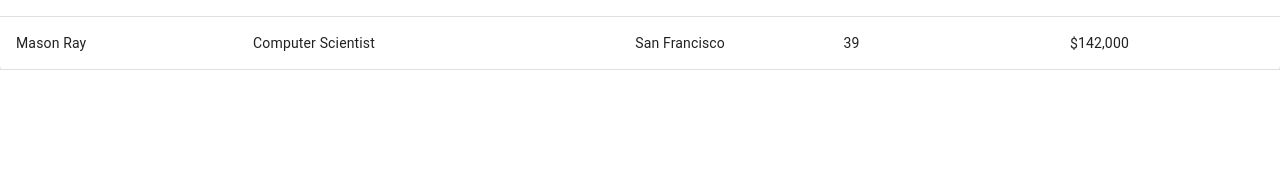
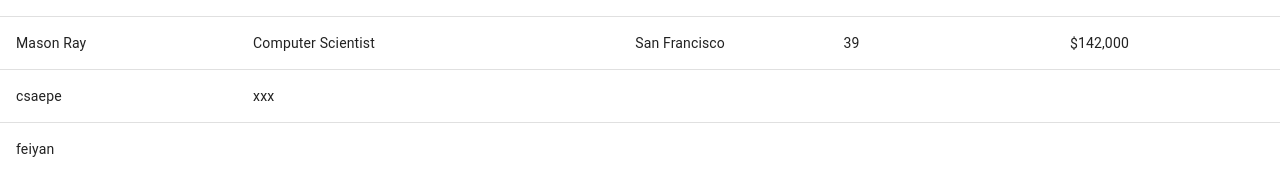
Before and after one commit to UoaWDCC/wdcc-cmlg-frontend, a React (Create React App) app: page / in a window 1280 px wide. Shown: the part 1654-1826 px from the top of the page. Before the commit the page ends 1724 px from the top, so only its background shows below. Built offline with nearby package versions, Linux system fonts and the light colour scheme.

Commit message:
[CMLG-007] Display only the languages that users choose Issues: Trying to import data by json file Solution: Using backend Team's json file for the current stage Risk area: This does not work efficently and sustainably for large amount of data Reviewed by: Yujia Wu

```diff
--- a/src/TranslationTable.js
+++ b/src/TranslationTable.js
@@ -1,9 +1,13 @@
 import React from "react";
 import MUIDataTable from "mui-datatables";
 /*This website is really useful: https://github.com/gregnb/mui-datatables*/
+
+import jsonData from './testJson.json'
 const columns = ["Chinese", "English", "Korean", "Japanese", "Thailand"];
 
-const data = [
+var arr =[];
+var data = [
+
     ["Gabby George", "Business Analyst", "Minneapolis", 30, "$100,000"],
     ["Aiden Lloyd", "Business Consultant", "Dallas", 55, "$200,000"],
     ["Jaden Collins", "Attorney", "Santa Ana", 27, "$500,000"],
@@ -54,6 +58,35 @@ const data = [
     ["Mason Ray", "Computer Scientist", "San Francisco", 39, "$142,000"]
 ];
 
+
+for(var i=0;i<10;i++){
+    var array=[];
+    jsonData.asperiores.map ((x) =>{
+        if(x.translation_id == i){
+            return (
+                array.push(x.name),
+                console.log(x.name)
+            )
+        }
+    })
+
+    jsonData.ut.map ((x) =>{
+        if(x.translation_id == i){
+            return (
+                array.push(x.name),
+                console.log(x.name)
+            )
+        }
+    })
+
+    if(array.length>0){
+        data.push([array[0],array[1]])
+    }
+
+}
+
+
+
 const options = {
     filterType: "dropdown",
     responsive: "scrollFullHeight",
@@ -63,7 +96,11 @@ const options = {
     selectableRowsHeader: false,
     pagination: false,
     filter:false,
-    selectableRows: 'none'
+    selectableRows: 'none',
+    fixedHeaderOptions: {
+        xAxis: false,
+        yAxis: true
+    },
 
 };
 
--- /dev/null
+++ b/src/testJson.json
@@ -0,0 +1,23 @@
+{
+    "asperiores" :[
+            {
+                "id":1,
+                "name": "csaepe",
+                "language_name": "asperiores",
+                "translation_id":4
+            },{
+                "id":2,
+                "name": "feiyan",
+                "language_name": "asperiores",
+                "translation_id":5
+            }
+        ],
+    "ut":[
+        {
+            "id":3,
+                "name": "xxx",
+                "language_name": "ut",
+                "translation_id":4
+        }
+    ]
+}
```
